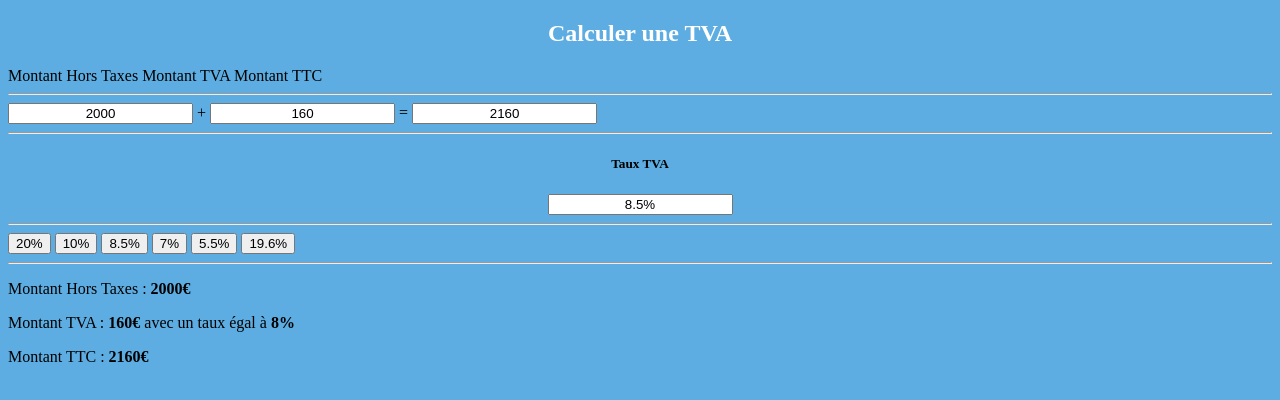
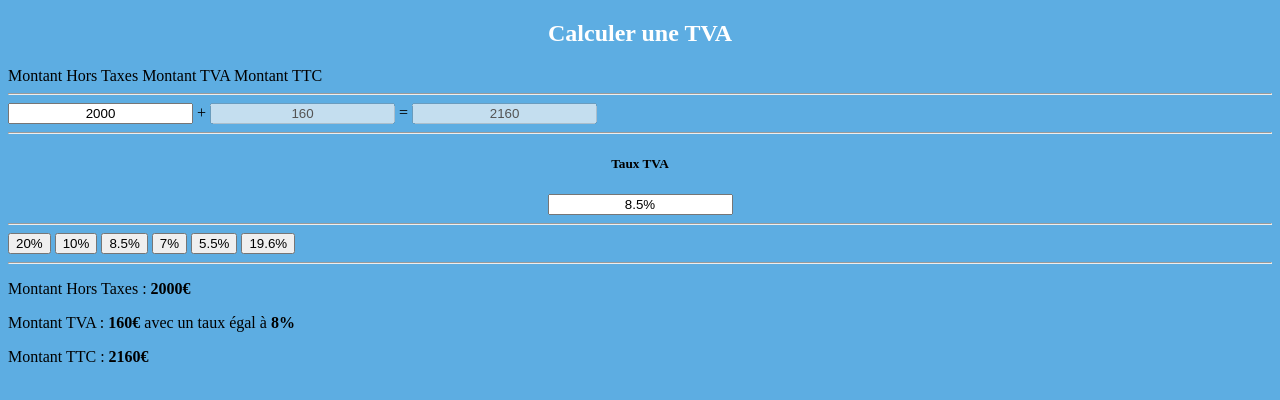
Before and after one commit to CamilleTamm/TVA_JS, a plain HTML site: page index.html in a window 1280 px wide. Drawn offline with Linux system fonts and the light colour scheme.

Commit message:
Add files via upload

```diff
--- a/index.html
+++ b/index.html
@@ -22,9 +22,9 @@
 	<div>
 		<input type="text" value="2000" style="text-align:center;" id="montant_ht">
 		+
-		<input type="text" value="160" style="text-align:center;" id="montant_tva">
+		<input type="text" value="160" style="text-align:center;" id="montant_tva" disabled>
 		=
-		<input type="text" value="2160" style="text-align:center;" id="montant_ttc">
+		<input type="text" value="2160" style="text-align:center;" id="montant_ttc" disabled>
 	</div>
 
 	<hr>
```
